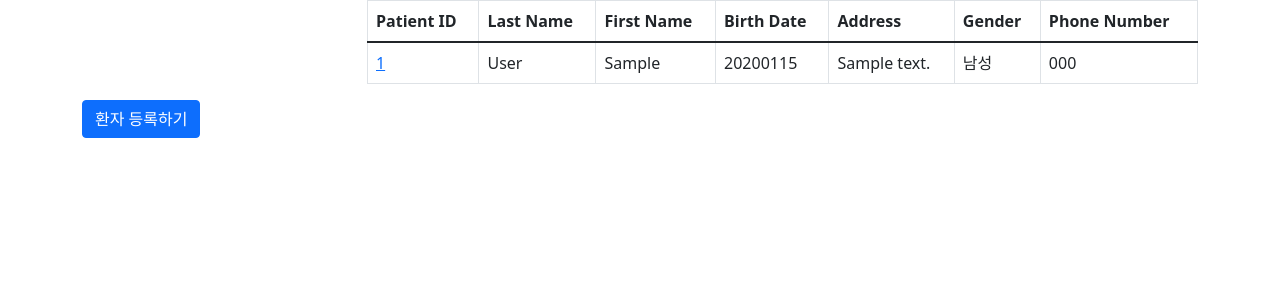
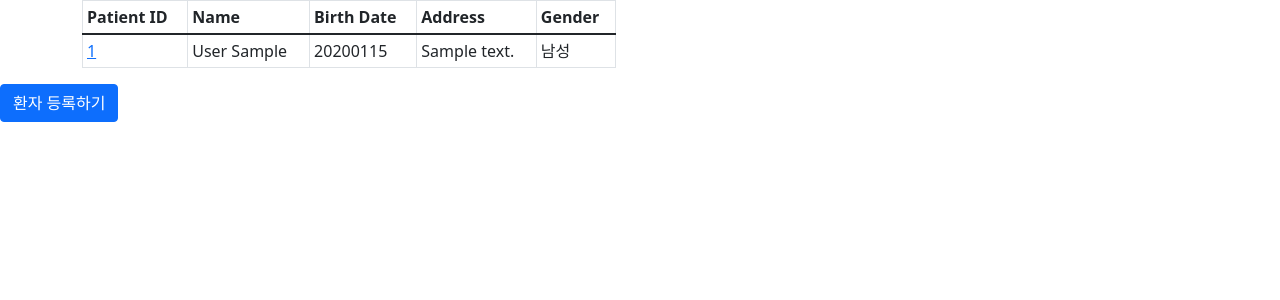
Before and after one commit to MineTime23/EMR-Project-collab, a Django app: page /base/ in a window 1280 px wide. Shown: the part 58-358 px from the top of the page. Run offline with Django 4.2, Linux system fonts and the light colour scheme; tables that the repository leaves empty hold one stand-in row (values such as "Sample post"); some libraries are stand-ins or nearby versions.

Commit message:
feat : update patient_list.html

```diff
--- a/base/urls.py
+++ b/base/urls.py
@@ -1,10 +1,11 @@
 from django.urls import path
 from . import views
+from patient_info_API.views import PatientListAPIView
 
 app_name = 'base'
 
 urlpatterns = [
-    path('',views.index,name='index'),
+    path('',PatientListAPIView.as_view(),name='index'),
     path('<int:Patient_id>/', views.detail, name='detail'),
     path('create_patient/',views.create_patient,name='create_patient'),
 ]
--- a/base/views.py
+++ b/base/views.py
@@ -2,6 +2,8 @@
 from django.utils import timezone
 from .models import Patient
 from .forms import PatientForm
+from rest_framework.views import APIView
+from patient_info_API.views import PatientListAPIView
 
 def index(request):
     patient_list = Patient.objects.order_by('last_name', 'first_name')
--- a/patient_info_API/__init__.py
+++ b/patient_info_API/__init__.py
@@ -0,0 +1,2 @@
+class PatientListAPIView:
+    pass
--- a/patient_info_API/views.py
+++ b/patient_info_API/views.py
@@ -1,15 +1,21 @@
-from rest_framework.views import APIView
+
 from rest_framework.response import Response
 from rest_framework import status
 from base.models import Patient
 from patient_info_API.serializers import PatientSerializer
+from django.shortcuts import render
+from rest_framework.views import APIView
 
 class PatientListAPIView(APIView):
+#    def get(self, request):
+#        patients = Patient.objects.all()
+#        serializer = PatientSerializer(patients, many=True)
+#        return Response(serializer.data)
+
     def get(self, request):
         patients = Patient.objects.all()
-        serializer = PatientSerializer(patients, many=True)
-        return Response(serializer.data)
-
+        context = {'patient_list': patients}
+        return render(request, 'base/patient_list.html', context)
     def post(self, request):
         serializer = PatientSerializer(data=request.data)
         if serializer.is_valid():
--- a/templates/base/patient_list.html
+++ b/templates/base/patient_list.html
@@ -10,32 +10,30 @@
             </div>
 
             <!-- 우측 영역 - 환자 목록 -->
-        <div class="col-md-9">
+            <div class="row">
+                <!-- 우측 영역 - 환자 목록 -->
+                <div class="col-md-6">
                     <div class="scrollable-list">
-                <div class="table-container">
+                        <div class="table-container table-responsive">
                             {% if patient_list %}
-                    <table class="table table-bordered table-hover">
+                                <table class="table table-bordered table-hover table-sm"> <!-- table-sm 클래스 추가 -->
                                     <thead>
                                     <tr>
                                         <th>Patient ID</th>
-                                <th>Last Name</th>
-                                <th>First Name</th>
+                                        <th>Name</th>
                                         <th>Birth Date</th>
                                         <th>Address</th>
                                         <th>Gender</th>
-                                <th>Phone Number</th>
                                     </tr>
                                     </thead>
                                     <tbody>
                                     {% for patient in patient_list %}
                                         <tr>
-                                <td><a href="{% url 'base:detail' patient.id %}">{{ patient.id }}</a></td>
-                                <td>{{ patient.last_name }}</td>
-                                <td>{{ patient.first_name }}</td>
+                                            <td><a href="#" class="patient-detail-link" data-patient-id="{{ patient.id }}">{{ patient.id }}</a></td>
+                                            <td>{{ patient.last_name }} {{ patient.first_name }}</td>
                                             <td>{{ patient.birth_date|date:"Ymd" }}</td>
                                             <td>{{ patient.address }}</td>
                                             <td>{{ patient.get_gender_display }}</td>
-                                <td>{{ patient.phone_num }}</td>
                                         </tr>
                                     {% endfor %}
                                     </tbody>
@@ -46,6 +44,47 @@
                         </div>
                     </div>
                 </div>
+                <!-- 롤 다운을 위한 스타일 -->
+                <style>
+                    .scrollable-list {
+                        max-height: 400px; /* 변경 가능한 높이 설정 */
+                        overflow-y: auto;
+                    }
+
+                </style>
+            </div>
+        </div>
+    </div>
+    <div class="col-md-3" id="patient-detail">
+        <!-- 환자 정보가 나타날 곳 -->
+        <script>
+            // 환자 상세 정보를 가져오는 함수
+            function getPatientDetail(patientId) {
+                fetch(`/rest/patients/${patientId}/`)  // 적절한 API 엔드포인트로 변경
+                    .then(response => response.json())
+                    .then(data => {
+                        // 받아온 데이터를 화면에 표시
+                        const patientDetailDiv = document.getElementById("patient-detail");
+                        patientDetailDiv.innerHTML = `
+                    <h3>Patient ID: ${data.patient_id}</h3>
+                    <p>Name: ${data.first_name} ${data.last_name}</p>
+                    <!-- 추가 필드들 표시... -->
+                `;
+                    })
+                    .catch(error => console.error('Error:', error));
+            }
+
+            // 각 환자 ID에 대한 클릭 이벤트 리스너 추가
+            const patientLinks = document.querySelectorAll(".patient-detail-link");
+            patientLinks.forEach(link => {
+                link.addEventListener("click", function (event) {
+                    event.preventDefault();
+                    const patientId = this.getAttribute("data-patient-id");
+                    getPatientDetail(patientId);
+                });
+            });
+        </script>
+    </div>
 
     </div>
     <a href="{% url 'base:create_patient' %}" class="btn btn-primary">환자 등록하기</a>
```
Also changed, not shown: base/migrations/0003_medicalrecord_treatmentdata_prescription_and_more.py (added). Lines whose indentation alone changed are shown as unchanged.
